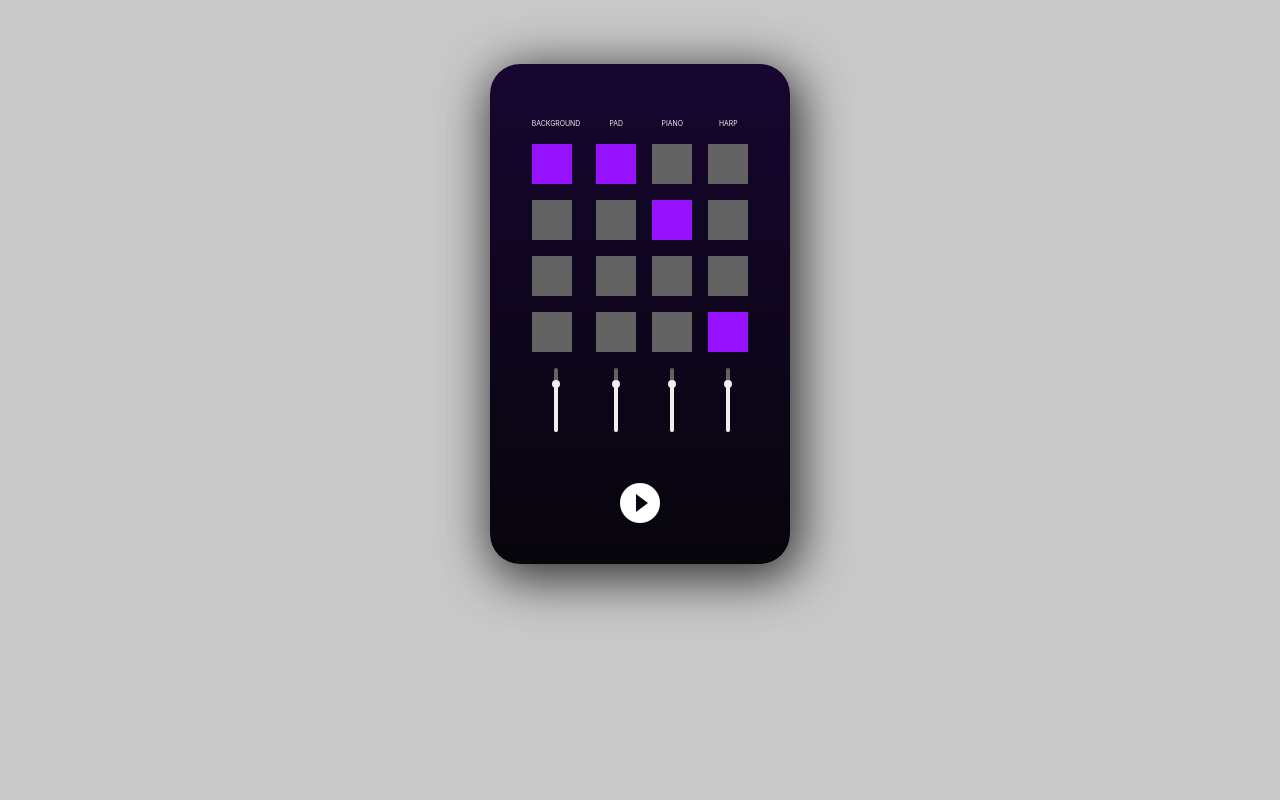
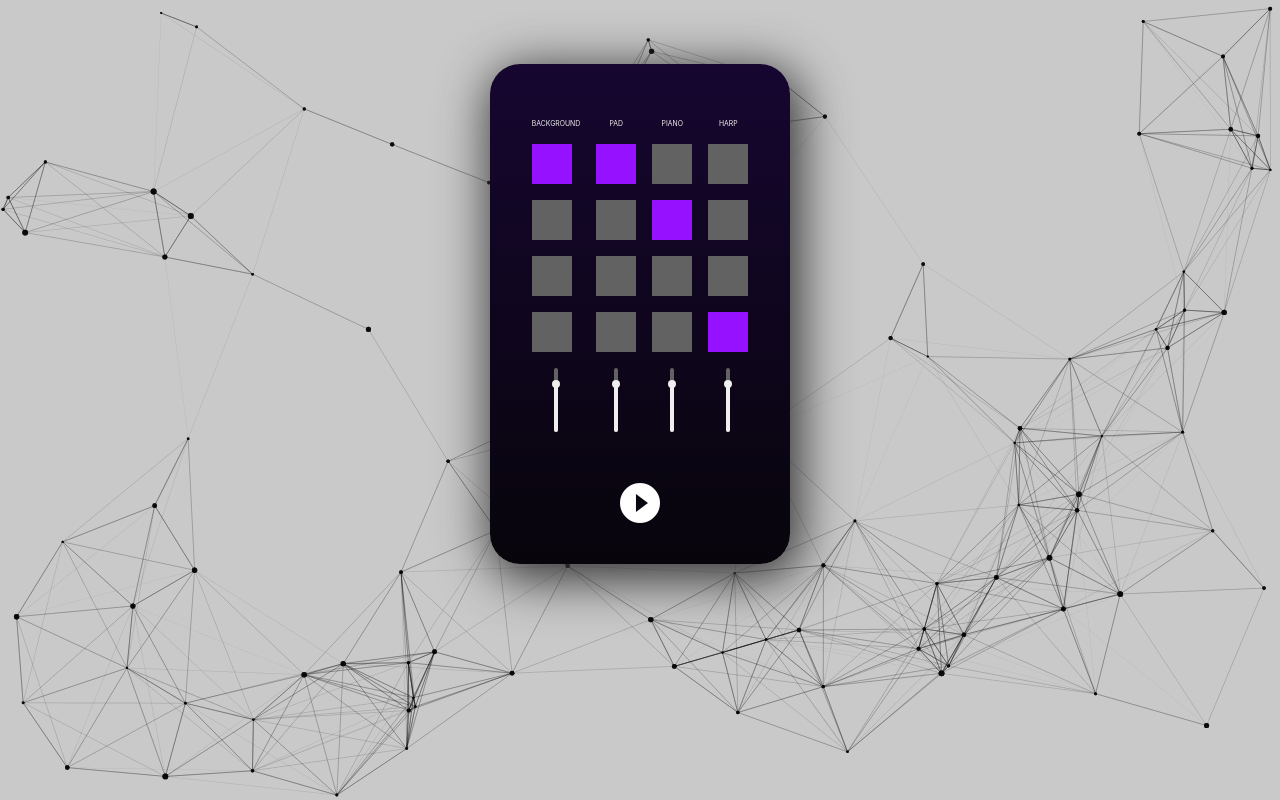
Before and after one commit to danielpetho/pocket-ambient, a React (Create React App) app: page / in a window 1280 px wide. Built offline with nearby package versions, Linux system fonts and the light colour scheme.

Commit message:
added particles.js as bg, added firebase config

```diff
--- a/package.json
+++ b/package.json
@@ -6,9 +6,12 @@
     "@testing-library/jest-dom": "^4.2.4",
     "@testing-library/react": "^9.5.0",
     "@testing-library/user-event": "^7.2.1",
+    "firebase": "^7.21.1",
+    "rc-slider": "^9.5.1",
     "react": "^16.13.1",
     "react-dom": "^16.13.1",
     "react-scripts": "3.4.1",
+    "react-tsparticles": "^1.17.12",
     "styled-components": "^5.1.1"
   },
   "scripts": {
--- a/src/App.js
+++ b/src/App.js
@@ -1,13 +1,19 @@
 import React from "react";
 import Panel from "./components/Panel";
 import AudioContextProvider from "./contexts/AudioContext";
+import Particles from "react-tsparticles";
+import particle_options from "../src/assets/particle_options"
 
-function App() {
+
+const App = () => {
   return (
-    <AudioContextProvider>
-      <Panel />
-    </AudioContextProvider>
+    <div style={{display: "grid"}}>
+      <AudioContextProvider>
+        <Panel />
+        <Particles canvasClassName="particle-canvas" options={particle_options} id="tsparticles" />
+      </AudioContextProvider>
+    </div>
   );
-}
+};
 
 export default App;
--- /dev/null
+++ b/src/assets/particle_options.js
@@ -0,0 +1,81 @@
+
+const particle_options = {
+  background: {
+    color: {
+      value: "#00",
+    },
+  },
+  fpsLimit: 60,
+  interactivity: {
+    detectsOn: "canvas",
+    events: {
+      onClick: {
+        enable: false,
+        mode: "push",
+      },
+      onHover: {
+        enable: true,
+        mode: "bubble",
+      },
+      resize: true,
+    },
+    modes: {
+      bubble: {
+        distance: 200,
+        duration: 2,
+        opacity: 0.8,
+        size: 4,
+      },
+      push: {
+        quantity: 4,
+      },
+      repulse: {
+        distance: 200,
+        duration: 0.4,
+      },
+    },
+  },
+  particles: {
+    color: {
+      value: "#0000",
+    },
+    links: {
+      color: "#000",
+      distance: 200,
+      enable: true,
+      opacity: 0.2,
+      width: 0.5,
+    },
+    collisions: {
+      enable: true,
+    },
+    move: {
+      direction: "none",
+      enable: true,
+      outMode: "bounce",
+      random: false,
+      speed: 0.5,
+      straight: false,
+    },
+    number: {
+      density: {
+        enable: true,
+        value_area: 800,
+      },
+      value: 80,
+    },
+    opacity: {
+      value: 0.5,
+    },
+    shape: {
+      type: "circle",
+    },
+    size: {
+      random: true,
+      value: 3,
+    },
+  },
+  detectRetina: false,
+}
+
+export default particle_options;
--- a/src/components/Panel.js
+++ b/src/components/Panel.js
@@ -2,7 +2,6 @@ import React, {useContext} from 'react';
 import styled from 'styled-components';
 import Channel from './Channel'
 import { AudioContext } from "../contexts/AudioContext";
-
 
 const Wrapper = styled.div`
     margin: 5% calc((100% - 300px) / 2) 5% calc((100% - 300px) / 2);
@@ -14,6 +13,7 @@ const Wrapper = styled.div`
     background: linear-gradient(0deg, rgba(5,5,5,1) -17%, rgba(22,6,48,1) 100%);
     border-radius: 30px;
     box-shadow: 5px 10px 50px 5px rgba(50, 50, 50, 1);
+    z-index: 1;
 `
 
 const InnerPanel = styled.div`
--- a/src/index.css
+++ b/src/index.css
@@ -23,3 +23,11 @@ body {
 .material-icons.md-48 {
   font-size: 48px;
 }
+
+.particle-canvas {
+  position: fixed;
+  left: 0;
+  top: 0;
+  width: 100%;
+  height: 100%;
+}
```
Also changed, not shown: src/firebase/config.js (added, +19 -0 lines), 1 other file (tests, documents, lock files or other folders).
